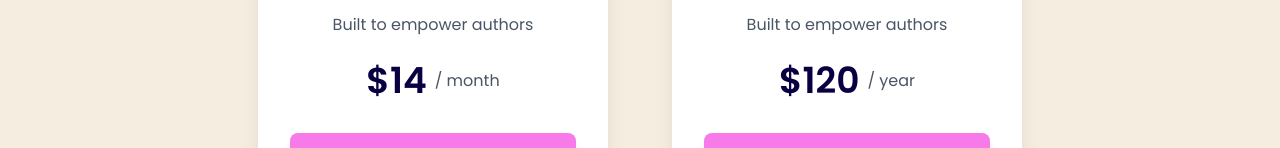
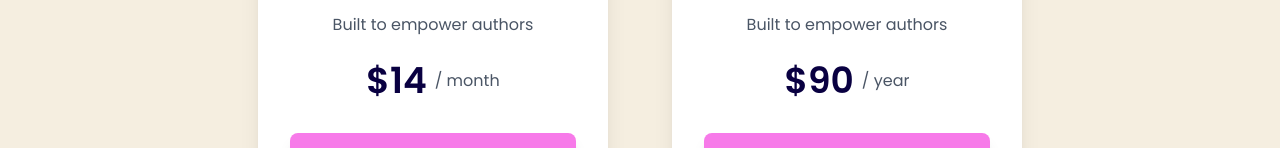
Before and after one commit to thefrankharvey/querybot_web_app, a Next.js app: page /subscription in a window 1280 px wide. Shown: the part 640-788 px from the top of the page. Built offline with nearby package versions, Linux system fonts and the light colour scheme; no server answers; what @clerk/backend would draw is missing.

Commit message:
PriceId and price update

```diff
--- a/app/constants.ts
+++ b/app/constants.ts
@@ -1,5 +1,5 @@
-export const MONTHLY_SUB_PRICE_ID = "price_1RmfONHX8wDCje2DdtsdWiDl";
-export const YEARLY_SUB_PRICE_ID = "price_1Rn1sPHX8wDCje2DeQ8wEeY9";
+export const MONTHLY_SUB_PRICE_ID = "price_1R1A0AHX8wDCje2DUFAg3zlJ";
+export const YEARLY_SUB_PRICE_ID = "price_1Rn1w1HX8wDCje2DLyaHXxTz";
 
 export const feedDemoData = {
   bluesky: {
--- a/app/subscription/components/subscription-card.tsx
+++ b/app/subscription/components/subscription-card.tsx
@@ -33,7 +33,7 @@ const SubscriptionCard = ({
 
           <div className="mb-8 flex justify-center items-center">
             <span className="text-4xl font-semibold">
-              {isMonthly ? "$14" : "$120"}
+              {isMonthly ? "$14" : "$90"}
             </span>
             <span className="text-gray-600 ml-2">
               {isMonthly ? "/ month" : "/ year"}
```
